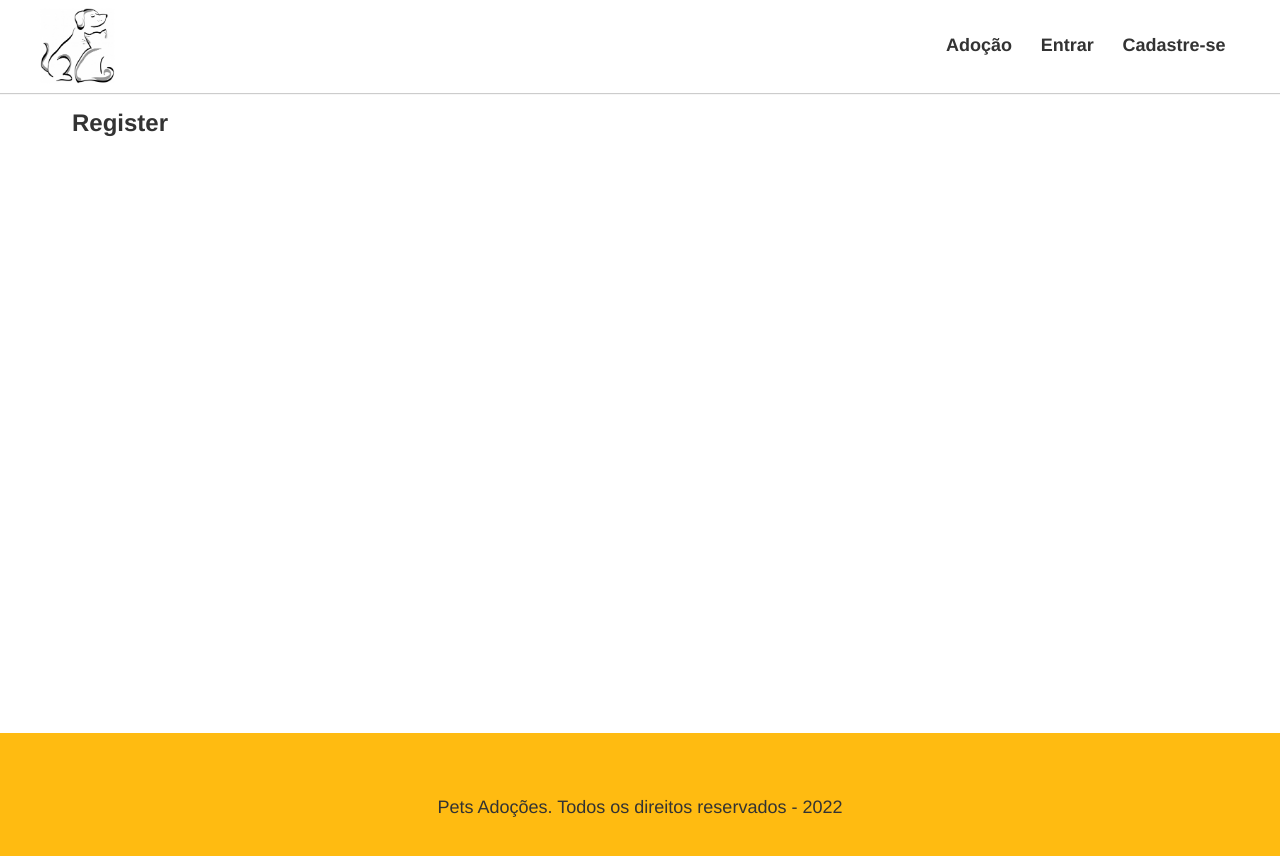
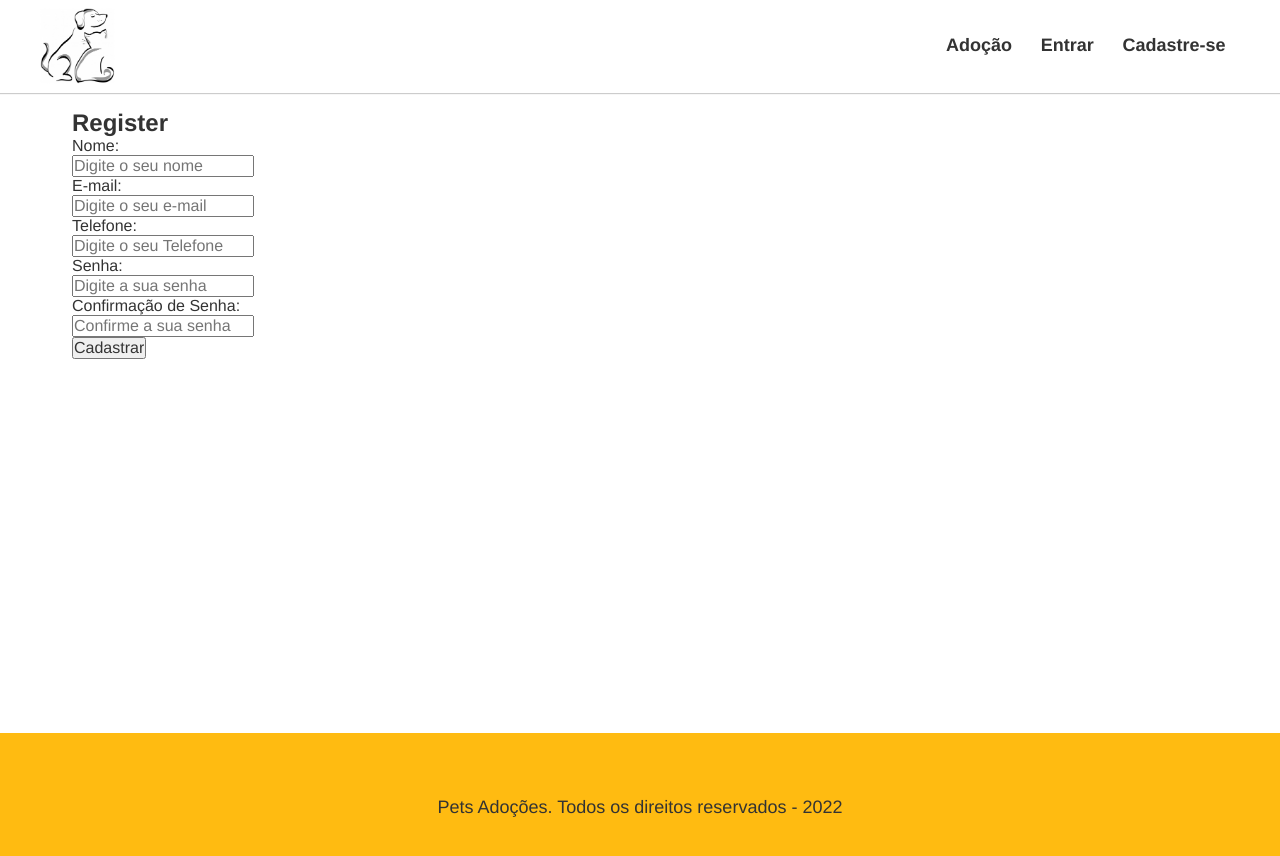
Before and after one commit to juniorsilvacc/pet-adoption, a React (Create React App) app in the folder frontend/: page /register in a window 1280 px wide. Shown: the top 856 px of the page. Built offline with nearby package versions, Linux system fonts and the light colour scheme.

Commit message:
feat: creation page form and register

```diff
--- a/frontend/public/index.html
+++ b/frontend/public/index.html
@@ -10,7 +10,7 @@
       content="Web site created using create-react-app"
     />
 
-    <title>Pet Adoções</title>
+    <title>Pets Adoção</title>
   </head>
   <body>
     <noscript>You need to enable JavaScript to run this app.</noscript>
--- /dev/null
+++ b/frontend/src/components/form/Input/index.js
@@ -0,0 +1,27 @@
+import React from "react";
+import { Div, Label, InputStyled } from "./styles.js";
+
+export default function Input({
+  type,
+  text,
+  name,
+  placeholder,
+  handleOnChange,
+  value,
+  multiple,
+}) {
+  return (
+    <Div>
+      <Label htmlFor={name}>{text}:</Label>
+      <InputStyled
+        type={type}
+        name={name}
+        id={name}
+        placeholder={placeholder}
+        handleOnChange={handleOnChange}
+        value={value}
+        {...(multiple ? { multiple } : "")}
+      />
+    </Div>
+  );
+}
--- /dev/null
+++ b/frontend/src/components/form/Input/styles.js
@@ -0,0 +1,7 @@
+import styled from "styled-components";
+
+export const Div = styled.div``;
+
+export const Label = styled.label``;
+
+export const InputStyled = styled.input``;
--- a/frontend/src/components/layouts/Container/index.js
+++ b/frontend/src/components/layouts/Container/index.js
@@ -1,6 +1,6 @@
 import React from "react";
-import { MainContainer } from "../Container/styles";
+import { ContainerStyled } from "../Container/styles";
 
 export default function Container({ children }) {
-  return <MainContainer>{children}</MainContainer>;
+  return <ContainerStyled>{children}</ContainerStyled>;
 }
--- a/frontend/src/components/layouts/Container/styles.js
+++ b/frontend/src/components/layouts/Container/styles.js
@@ -1,6 +1,6 @@
 import styled from "styled-components";
 
-export const MainContainer = styled.main`
+export const ContainerStyled = styled.main`
   min-height: 80vh;
   padding: 1em 2em 3em;
   max-width: 1200px;
--- a/frontend/src/components/layouts/Footer/index.js
+++ b/frontend/src/components/layouts/Footer/index.js
@@ -1,10 +1,10 @@
 import React from "react";
-import { DivFooter, Text } from "../Footer/styles";
+import { FooterStyled, Text } from "../Footer/styles";
 
 export default function Footer() {
   return (
-    <DivFooter>
+    <FooterStyled>
       <Text>Pets Adoções. Todos os direitos reservados - 2022</Text>
-    </DivFooter>
+    </FooterStyled>
   );
 }
--- a/frontend/src/components/layouts/Footer/styles.js
+++ b/frontend/src/components/layouts/Footer/styles.js
@@ -1,6 +1,6 @@
 import styled from "styled-components";
 
-export const DivFooter = styled.footer`
+export const FooterStyled = styled.footer`
   background: #fb1;
   height: 150px;
   display: flex;
--- a/frontend/src/components/layouts/Navbar/index.js
+++ b/frontend/src/components/layouts/Navbar/index.js
@@ -3,33 +3,33 @@ import { Link } from "react-router-dom";
 
 import Logo from "../../../assets/img/Logo.jpg";
 
-import { Container, LogoImg, DivLogo, NavUl, NavLi, Button } from "./styles";
+import { Container, Img, Div, Ul, Li, Button } from "./styles";
 
 export default function Navbar() {
   return (
     <Container>
-      <DivLogo>
-        <LogoImg src={Logo} alt="Logo - Lar Feliz" />
-      </DivLogo>
-      <NavUl>
-        <NavLi>
+      <Div>
+        <Img src={Logo} alt="Logo - Lar Feliz" />
+      </Div>
+      <Ul>
+        <Li>
           <Link to="/">
             <Button>Adoção</Button>
           </Link>
-        </NavLi>
+        </Li>
 
-        <NavLi>
+        <Li>
           <Link to="/login">
             <Button>Entrar</Button>
           </Link>
-        </NavLi>
+        </Li>
 
-        <NavLi>
+        <Li>
           <Link to="/register">
             <Button>Cadastre-se</Button>
           </Link>
-        </NavLi>
-      </NavUl>
+        </Li>
+      </Ul>
     </Container>
   );
 }
--- a/frontend/src/components/layouts/Navbar/styles.js
+++ b/frontend/src/components/layouts/Navbar/styles.js
@@ -8,21 +8,21 @@ export const Container = styled.header`
   box-shadow: 0px 1px 1px rgba(0, 0, 0, 0.2);
 `;
 
-export const DivLogo = styled.div``;
+export const Div = styled.div``;
 
-export const LogoImg = styled.img`
+export const Img = styled.img`
   width: 75px;
   margin-right: 1em;
   padding: 0.5rem 0;
 `;
 
-export const NavUl = styled.ul`
+export const Ul = styled.ul`
   display: flex;
   align-items: center;
   list-style: none;
 `;
 
-export const NavLi = styled.li``;
+export const Li = styled.li``;
 
 export const Button = styled.a`
   text-decoration: none;
--- a/frontend/src/components/pages/Register/index.js
+++ b/frontend/src/components/pages/Register/index.js
@@ -1,9 +1,55 @@
 import React from "react";
+import Input from "../../form/Input";
 
 export default function Register() {
+  function handleOnChange(e) {}
+
   return (
     <section>
       <h1>Register</h1>
+      <form action="">
+        <Input
+          text="Nome"
+          type="text"
+          name="name"
+          placeholder="Digite o seu nome"
+          handleOnChange={handleOnChange}
+        />
+
+        <Input
+          text="E-mail"
+          type="email"
+          name="email"
+          placeholder="Digite o seu e-mail"
+          handleOnChange={handleOnChange}
+        />
+
+        <Input
+          text="Telefone"
+          type="text"
+          name="phone"
+          placeholder="Digite o seu Telefone"
+          handleOnChange={handleOnChange}
+        />
+
+        <Input
+          text="Senha"
+          type="password"
+          name="password"
+          placeholder="Digite a sua senha"
+          handleOnChange={handleOnChange}
+        />
+
+        <Input
+          text="Confirmação de Senha"
+          type="password"
+          name="confirmpassword"
+          placeholder="Confirme a sua senha"
+          handleOnChange={handleOnChange}
+        />
+
+        <input type="submit" value="Cadastrar" />
+      </form>
     </section>
   );
 }
```
